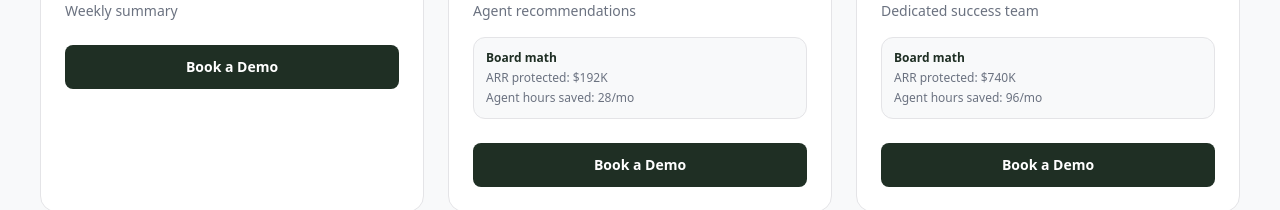
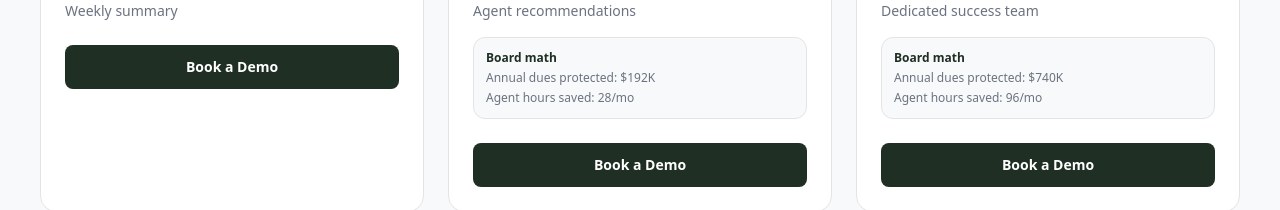
Before and after one commit to ty-hayes-82/swoop-member-intelligence-website, a Next.js app: page /pricing in a window 1280 px wide. Shown: the part 613-823 px from the top of the page. Built offline with nearby package versions, Linux system fonts and the light colour scheme.

Commit message:
ON-57: swap ARR language for dues

```diff
--- a/app/pricing/page.jsx
+++ b/app/pricing/page.jsx
@@ -22,7 +22,7 @@ const tiers = [
     desc: 'Member-saving workflows for one club team.',
     features: ['Full workflow playbooks', '10 integrations', 'Agent recommendations'],
     href: '/book-demo',
-    boardMath: ['ARR protected: $192K', 'Agent hours saved: 28/mo'],
+    boardMath: ['Annual dues protected: $192K', 'Agent hours saved: 28/mo'],
   },
   {
     name: PLAN_PRICING.club.label,
@@ -30,7 +30,7 @@ const tiers = [
     desc: 'Portfolio reporting and multi-club orchestration.',
     features: ['Multi-club rollups', 'Custom ingestion', 'Dedicated success team'],
     href: '/book-demo',
-    boardMath: ['ARR protected: $740K', 'Agent hours saved: 96/mo'],
+    boardMath: ['Annual dues protected: $740K', 'Agent hours saved: 96/mo'],
   },
 ]
 
```
